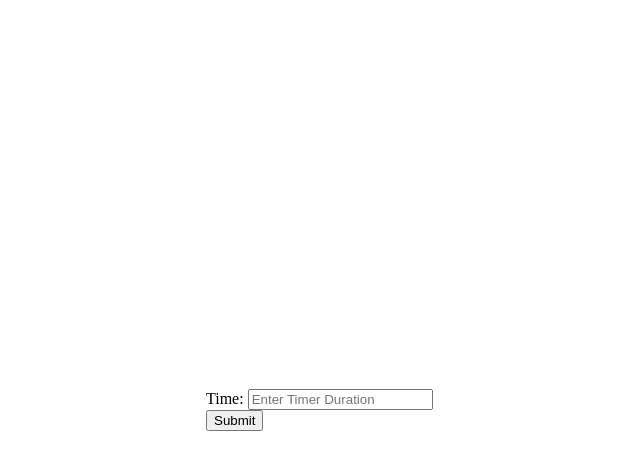
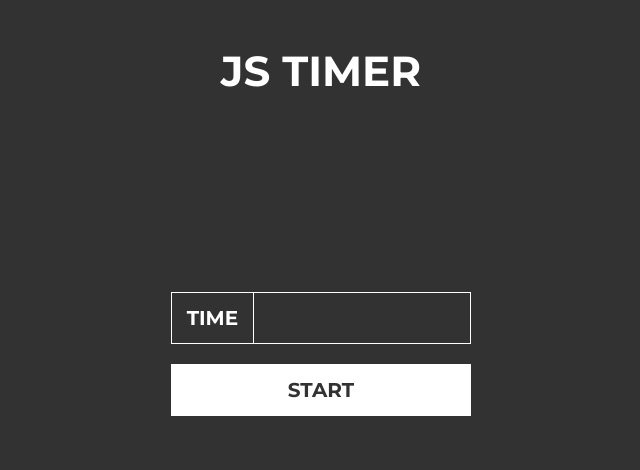
Before and after one commit to Joewebsta/js-timer, a website: page app/index.html in a window 1280 px wide. Shown: the whole page, without its empty margins (319-959 px from the left). Drawn offline with nearby package versions, Linux system fonts and the light colour scheme; files that its build step writes are made by us from their sources.

Commit message:
Visual styling updates

```diff
--- a/app/index.html
+++ b/app/index.html
@@ -7,18 +7,26 @@
         <meta name="viewport" content="width=device-width">
         <link rel="shortcut icon" href="/favicon.ico">
         <link rel="stylesheet" href="styles/main.css">
+        <link href='http://fonts.googleapis.com/css?family=Montserrat:400,700' rel='stylesheet' type='text/css'>
         <script src="../bower_components/modernizr/modernizr.js"></script>
     </head>
     <body>
         <!--[if lt IE 10]>
             <p class="browsehappy">You are using an <strong>outdated</strong> browser. Please <a href="http://browsehappy.com/">upgrade your browser</a> to improve your experience.</p>
         <![endif]-->
-        <section class="js-timer timer">
-            <form class="js-timer-form">
-                <label for="time" >Time:</label>
-                <input type="text" name="input" id="time" placeholder="Enter Timer Duration">
-                <input type="submit">
+        <h1>JS TIMER</h1>
+        <section class="timer js-timer">
+            <form class="timer-form js-timer-form">
+                <section class="timer-upper">
+                    <h2 class="timer-header">TIME</h2>
+                    <input type="text" name="input" id="time" class="timer-input" maxlength="10"    >
+                </section>
+                <section class="timer-lower">
+                    <input class="timer-submit" type="submit" value="START">
+                </section>
             </form>
+            <section class="timer-output js-timer-output">
+            </section>
         </section>
 
         <script src="../bower_components/jquery/dist/jquery.js"></script>
--- a/app/scripts/main.js
+++ b/app/scripts/main.js
@@ -1,7 +1,8 @@
 $(document).ready(function(){
 
   var timer = document.getElementsByClassName("js-timer")[0],
-      timerForm = document.getElementsByClassName("js-timer-form")[0];
+      timerForm = document.getElementsByClassName("js-timer-form")[0],
+      output = document.getElementsByClassName("js-timer-output")[0];
 
 
   function processForm (timerForm) {
@@ -9,9 +10,10 @@ $(document).ready(function(){
     return timerFormValue;
   }
 
+
   function checkValidNumber(timerFormValue) {
 
-    if (isNaN(timerFormValue)) {
+    if (isNaN(timerFormValue) || timerFormValue === "" ) {
 
       alert("Please enter a number!");
       clearForm();
@@ -29,12 +31,13 @@ $(document).ready(function(){
 
 
   function executeTimer(time) {
-    timer.innerText = time;
+    timerForm.innerText = "";
+    output.innerText = time;
 
     var timerLoop = setInterval(function(){
       time --;
 
-      timer.innerText = time;
+      output.innerText = time;
 
       if (time === -1) {
         clearInterval(timerLoop);
@@ -47,7 +50,7 @@ $(document).ready(function(){
 
 
   function showEndMessage() {
-    timer.innerText = "Timer Complete!"
+    output.innerText = "Timer Complete!";
   }
 
 
--- a/app/styles/main.scss
+++ b/app/styles/main.scss
@@ -1,14 +1,71 @@
+body {
+  background: #323232;
+  text-align: center;
+  color: white;
+}
+
+body, input {
+  font-family: 'Montserrat', sans-serif;
+}
+
+h1, h2 { margin: 0; line-height: 1em; }
+h1 { font-size: 42px; margin-top: 50px; }
+h2 { font-size: 20px; }
+
 .timer {
   display: inline-block;
+  margin-top: 200px
+}
 
-  width: 230px;
-  height: 23px;
+.timer-form {
+  display: inline-block;
+}
 
-  position: absolute;
-  top: 0;
-  bottom: 0;
-  left: 0;
-  right: 0;
+.timer-upper {
+  border: 1px solid #FFF;
+  display: inline-block;
+  margin-bottom: 20px;
+}
 
-  margin: auto;
+.timer-header {
+  display: inline-block;
+  padding: 15px;
+  border-right: 1px solid white;
 }
+
+.timer-input {
+  display: inline-block;
+  background: none;
+  border: none;
+  color: white;
+  margin: 0;
+  padding: 10px;
+
+  font-size: 16px;
+
+  &:focus {
+    outline: none;
+  }
+}
+
+.timer-lower {
+  background: #FFF;
+}
+
+.timer-submit {
+  border: none;
+  background: none;
+  color: #323232;
+  font-size: 20px;
+  font-weight: bold;
+  text-align: center;
+  padding: 14px;
+
+  &:focus {
+    outline: none;
+  }
+}
+
+.timer-output {
+  font-size: 100px;
+}
```
